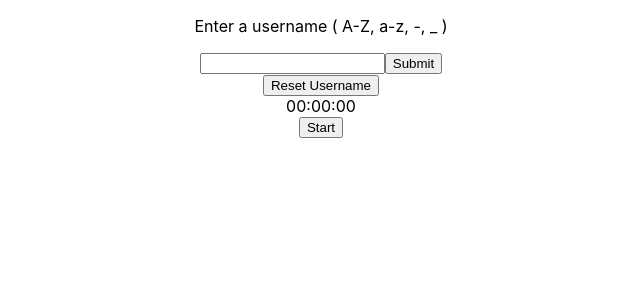
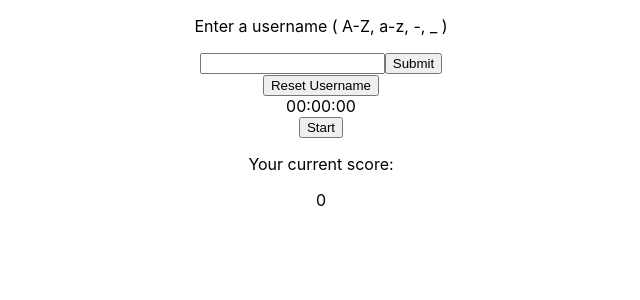
Before and after one commit to cwsanchez/stop-the-clock, a React (Create React App) app in the folder js-react/: page / in a window 1280 px wide. Shown: the top 300 px of the page, without its empty margins (319-959 px from the left). Built offline with nearby package versions, Linux system fonts and the light colour scheme.

Commit message:
Added scoreboard that keeps track of how many times you stopped the clock on time.

```diff
--- a/js-react/package.json
+++ b/js-react/package.json
@@ -17,12 +17,6 @@
     "test": "react-scripts test",
     "eject": "react-scripts eject"
   },
-  "eslintConfig": {
-    "extends": [
-      "react-app",
-      "react-app/jest"
-    ]
-  },
   "browserslist": {
     "production": [
       ">0.2%",
--- a/js-react/src/components/App/App.js
+++ b/js-react/src/components/App/App.js
@@ -1,14 +1,26 @@
 import logo from '../../logo.svg';
 import './App.css';
+import React from 'react';
 import StopWatch from '../StopWatch/StopWatch.js';
 import Username from '../Username/Username.js';
-import React from 'react';
+import Score from '../Score/Score.js';
 
 function App() {
 
   const [time, setTime] = React.useState(0);
   const [running, setRunning] = React.useState(false);
   const [username, setUsername] = React.useState('');
+  const [score, setScore] = React.useState(0);
+
+  React.useEffect( () => {
+    if (
+      (running === false) &&
+      ( ((time / 10) % 100) === 0 ) &&
+      (time > 0)
+    ) {
+      setScore( score + 1 )
+    }
+  }, [ running, time ] )
 
   const randomList = [ 'buddy', 'pal', 'bro' ];
 
@@ -24,6 +36,10 @@ function App() {
         setTime={setTime}
         running={running}
         setRunning={setRunning}
+        setScore={setScore}
+      />
+      <Score
+        score={score}
       />
     </div>
   );
--- /dev/null
+++ b/js-react/src/components/Score/Score.js
@@ -0,0 +1,12 @@
+function Score(props) {
+
+  return (
+    <div id="score" >
+      <p>Your current score:</p>
+      {props.score}
+    </div>
+  )
+
+}
+
+export default Score;
--- a/js-react/src/components/StopWatch/StopWatch.js
+++ b/js-react/src/components/StopWatch/StopWatch.js
@@ -14,7 +14,11 @@ function StopWatch(props) {
     return () => clearInterval(interval);
   });
 
-  const seconds = ((props.time / 10) % 100);
+  const milliseconds = ((props.time / 10) % 100);
+  const resetTimeScore = () => {
+    props.setTime(0);
+    props.setScore(0);
+  }
 
   const stopStartButton = () => {
     if ( props.running === true ) {
@@ -24,7 +28,7 @@ function StopWatch(props) {
         </div>
        )
     }
-    else if ( seconds === 0 ) {
+    else if ( milliseconds === 0 ) {
       return (
         <div id="buttons" >
           <button onClick={() => props.setRunning(true)}>Start</button>
@@ -33,7 +37,9 @@ function StopWatch(props) {
      }
      else {
       return (
-        <button onClick={() => props.setTime(0)}>Reset</button>
+        <button
+          onClick={resetTimeScore}
+          >Reset</button>
       )
      }
   }
```
Also changed, not shown: 1 other file (tests, documents, lock files or other folders).
